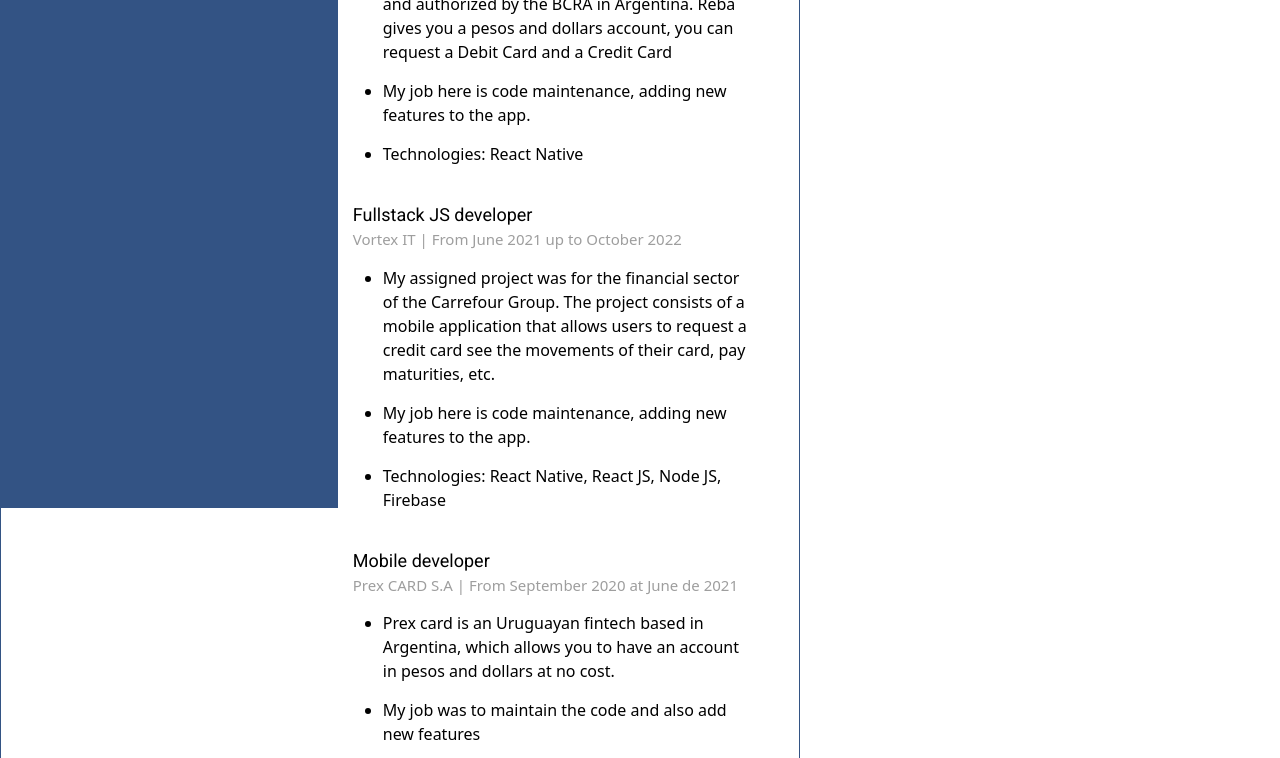
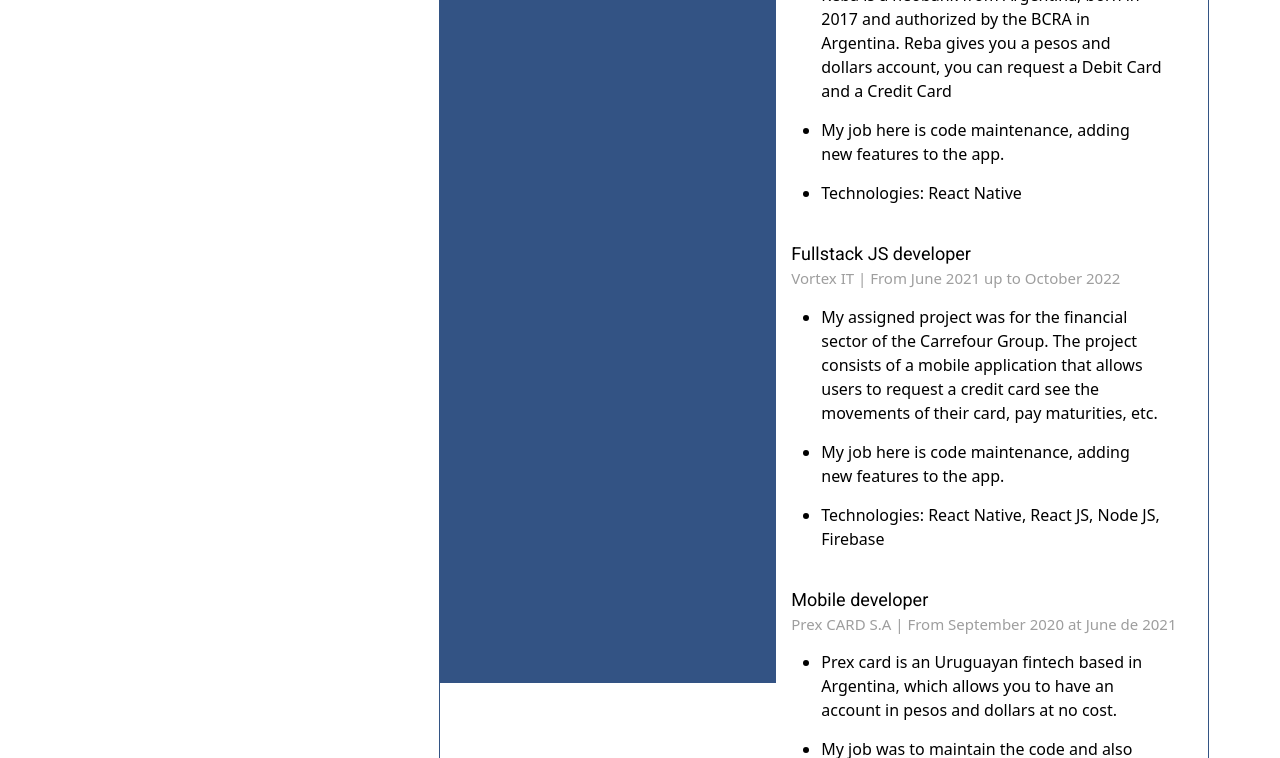
Before and after one commit to JorFabris/cvJorgeFabris, a plain HTML site: page index.html in a window 1280 px wide. Shown: the part 453-1211 px from the top of the page. Drawn offline with nearby package versions, Linux system fonts and the light colour scheme.

Commit message:
Update index.html

```diff
--- a/index.html
+++ b/index.html
@@ -20,7 +20,7 @@
       flex: 1;
       flex-direction: column;
       display: flex;
-      margin: 0px;
+      padding: 15px;
       max-width: 800px;
     "
   >
@@ -31,6 +31,8 @@
         display: flex;
         justify-content: space-evenly;
         border: 1px solid #335384;
+        margin-left: 55%;
+        width: 100%;
       "
     >
       <div
@@ -38,7 +40,7 @@
           display: flex;
           justify-content: center;
           flex: 0.5;
-          height: 120vh;
+          height: 140vh;
           align-items: center;
           flex-direction: column;
           background-color: #335384;
```
